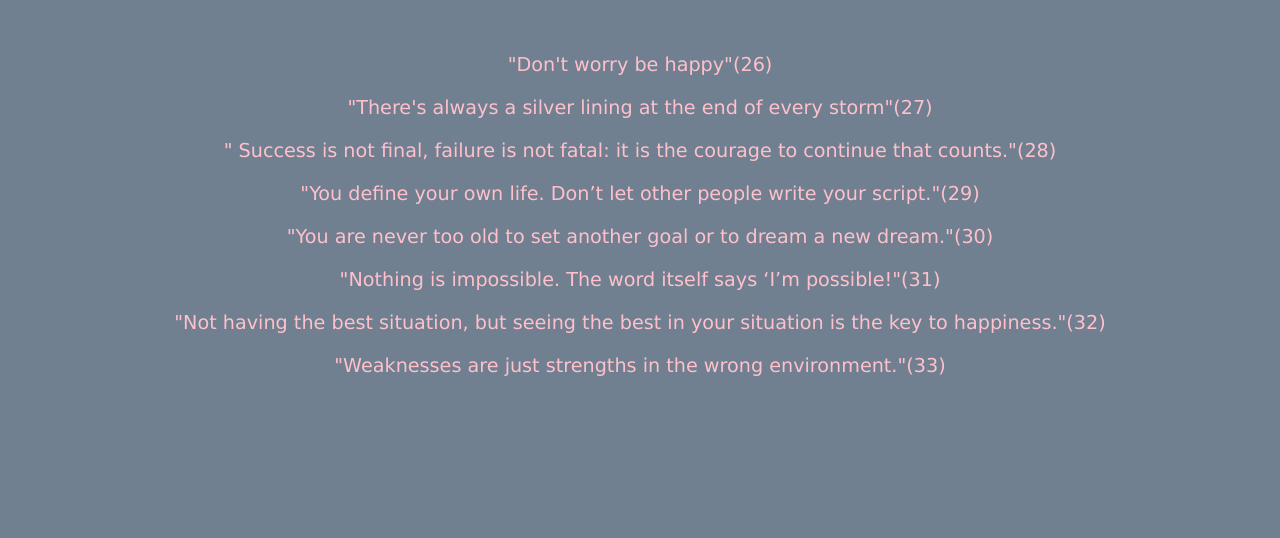
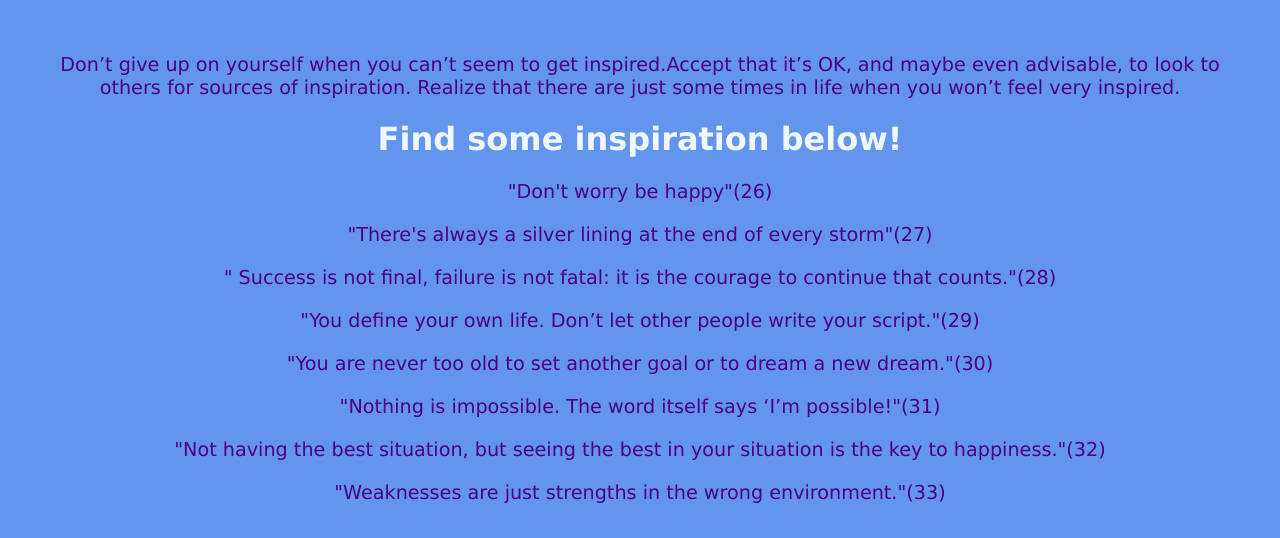
Before and after one commit to sandratoo/Inspiration, a Flask app: page /getinspired in a window 1280 px wide. Shown: the part 262-800 px from the top of the page. Run offline with Flask 2, Linux system fonts and the light colour scheme; data comes from the database, SQL or seed files in the repository; both versions use the stored data as it was after the commit.

Commit message:
complete

```diff
--- a/static/css/main.css
+++ b/static/css/main.css
@@ -1,9 +1,9 @@
 body{
-    background-color: slategray;
+    background-color: cornflowerblue;
     text-align: center;
 }
 p{
-    color: pink;
+    color: indigo;
     font-family: Verdana, Geneva, Tahoma, sans-serif;
     font-size: 1.2em;
     margin: 20px;
--- a/templates/getinspired.html
+++ b/templates/getinspired.html
@@ -9,6 +9,10 @@
         <h1>Get Inspired</h1>
         <img src="https://encrypted-tbn0.gstatic.com/images?q=tbn:ANd9GcTmelySjo-qxxL2PTFVBmO-AvtGRGbwVYxijw&usqp=CAU">
         <br>
+        <p>Don’t give up on yourself when you can’t seem to get inspired.Accept that it’s OK, and maybe even advisable, to look to others for sources of inspiration.
+            Realize that there are just some times in life when you won’t feel very inspired.
+        </p>
+        <h1>Find some inspiration below!</h1>
         <form action="getinspired" method="post">
         </form>
         <div>
--- a/templates/index.html
+++ b/templates/index.html
@@ -10,6 +10,7 @@
         <h1>Inspiration App</h1>
         <img src="https://encrypted-tbn0.gstatic.com/images?q=tbn:ANd9GcQTe8pnKkqGdUd6KOkHbqa-AvkdjV5gBhW-mw&usqp=CAU">
         <br>
+        <p>Inspiration awakens us to new possibilities by allowing us to transcend our ordinary experiences and limitations. Inspiration propels a person from apathy to possibility, and transforms the way we perceive our own capabilities. Inspiration may sometimes be overlooked because of its elusive nature. Its history of being treated as supernatural or divine hasn’t helped the situation. But as recent research shows, inspiration can be activated, captured, and manipulated, and it has a major effect on important life outcomes.</p>
         <p>This app offers a space to  be filled with the urge and ability to do or feel something or to do the same for someone else through motivational or inspirational words.</p>
         <p>Feel free to inspire(leave a motivational message) or get inspired(get a motivational message).</p>
         <br>
--- a/templates/inspire.html
+++ b/templates/inspire.html
@@ -9,6 +9,8 @@
         <h1>Inspire</h1>
         <img src="https://encrypted-tbn0.gstatic.com/images?q=tbn:ANd9GcRrcJhR5YDqL4-j5gjO7ycu4CF0n8StWTp8LQ&usqp=CAU">
         <br>
+        <p>To become personally inspired, the best you can do is set up the optimal circumstances for inspiration. This does not always work and there is need to get inspiration from external sources and people.
+           Be that source for someone else today with the sheer potency of inspiration and its potential impact on what we do.</p>
         <form action="/inspire" method="post">
             {% for message in get_flashed_messages() %}
             <p>{{message}}</p>
```
Also changed, not shown: quote.db.
